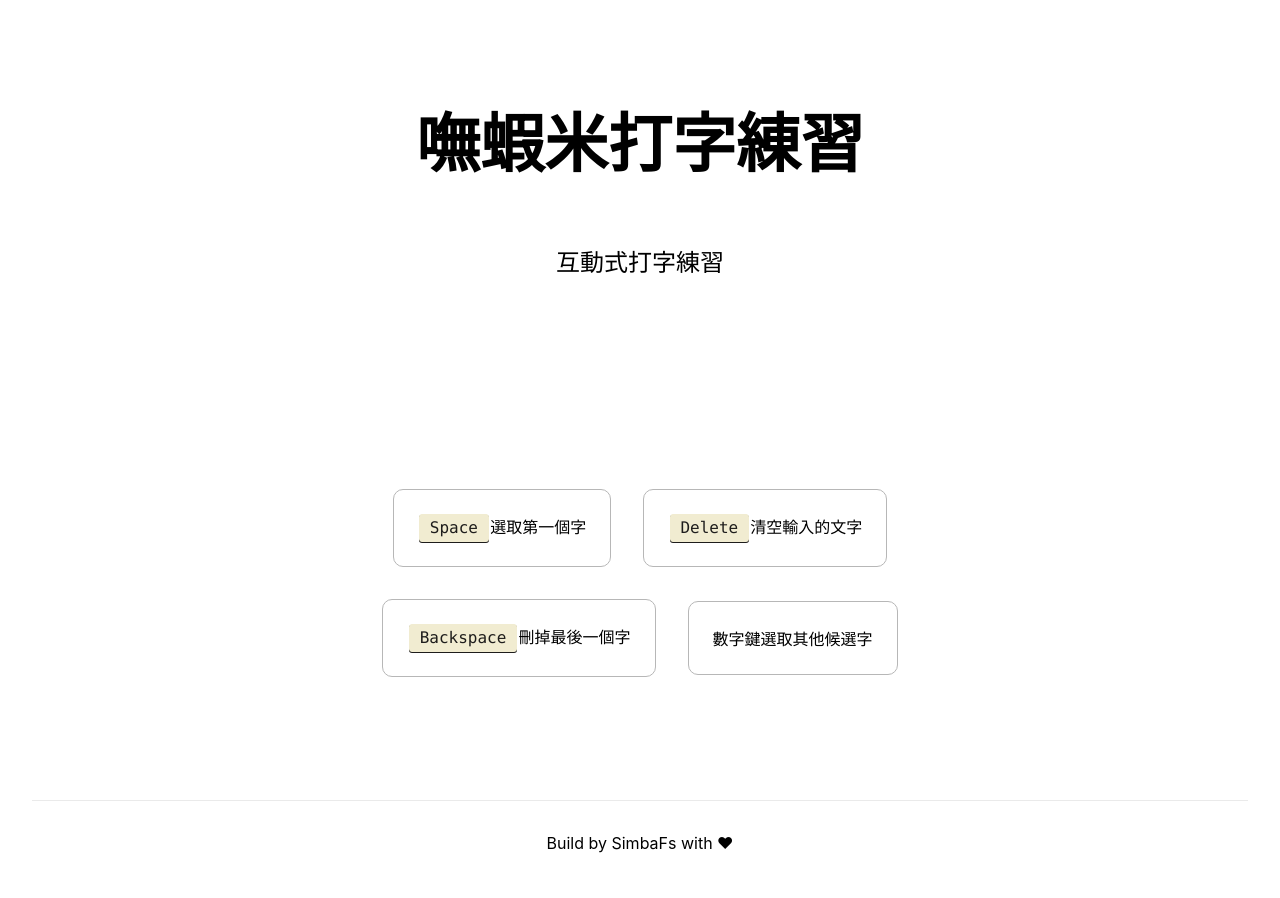
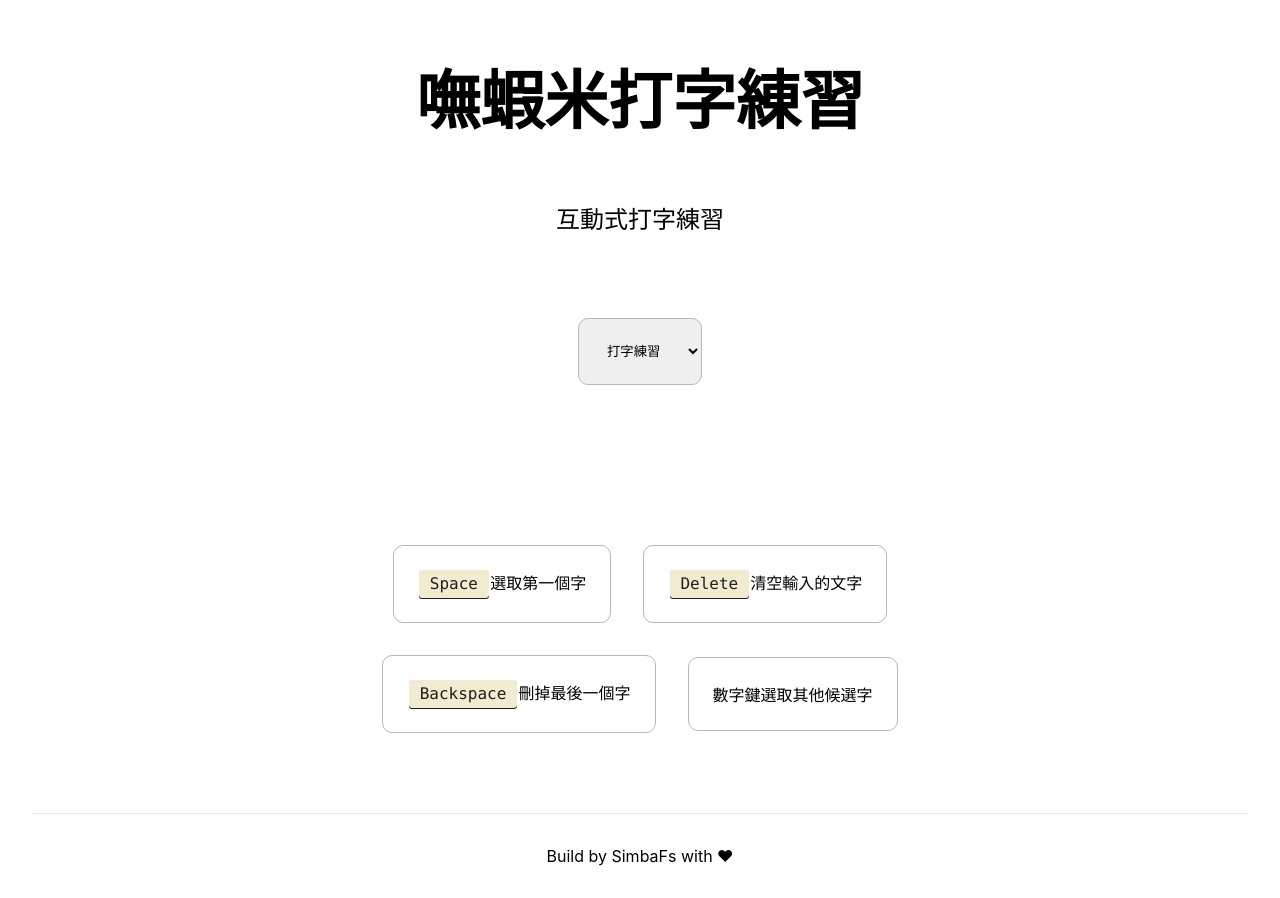
Before and after one commit to simbafs/boshiamy, a Next.js app: page /boshiamy/ in a window 1280 px wide. Built offline with nearby package versions, Linux system fonts and the light colour scheme.

Commit message:
mode switch

```diff
--- a/package.json
+++ b/package.json
@@ -9,9 +9,12 @@
         "lint": "next lint"
     },
     "dependencies": {
+        "bootstrap": "^5.2.2",
         "next": "12.3.1",
         "react": "18.2.0",
-        "react-dom": "18.2.0"
+        "react-bootstrap": "^2.5.0",
+        "react-dom": "18.2.0",
+        "react-dropdown": "^1.11.0"
     },
     "devDependencies": {
         "eslint": "8.24.0",
--- a/pages/index.js
+++ b/pages/index.js
@@ -1,7 +1,25 @@
 import Head from "next/head";
+import Link from "next/link";
+import { useRouter } from 'next/router'
 import { useEffect, useState } from "react";
+
+import encodeToChar from "../data/encodeToChar.json";
+
 import styles from "../styles/Home.module.css";
-import encodeToChar from "../data/encodeToChar.json";
+
+function ModeSwitch() {
+	const router = useRouter();
+	const clickHandler = e => {
+		router.push(`#${e}`)
+	}
+	return (
+		<select className={styles.card}>
+			<option onClick={() => clickHandler('typing')}>打字練習</option>
+			<option onClick={() => clickHandler('forward')}>正向查詢</option>
+			<option onClick={() => clickHandler('reverse')}>反向查詢</option>
+		</select>
+	);
+}
 
 /**
  *  @param e {string} - char
@@ -30,6 +48,7 @@ export default function Home() {
 	const [keys, setKeys] = useState("");
 	const [candidate, setCandidate] = useState([""]);
 	const [text, setText] = useState("");
+	const [mode, setMode] = useState("forward");
 
 	useEffect(() => {
 		const keydownHandler = e => {
@@ -85,6 +104,7 @@ export default function Home() {
 
 				<p className={styles.description}>互動式打字練習</p>
 
+				<ModeSwitch />
 				<h1 className={styles.title}>{keys}</h1>
 				<p className={styles.description}>{candidate}</p>
 				<h1 className={styles.title}>{text}</h1>
--- a/styles/Home.module.css
+++ b/styles/Home.module.css
@@ -85,11 +85,13 @@
 	max-width: 300px;
 }
 
-.card:hover,
-.card:focus,
-.card:active {
-	color: #0070f3;
-	border-color: #0070f3;
+/* .card:hover, */
+/* .card:focus, */
+/* .card:active { */
+.card:hover {
+	background-color: var(--gray);
+	/* color: #0070f3; */
+	/* border-color: #0070f3; */
 }
 
 .card h2 {
```
Also changed, not shown: 1 other file (tests, documents, lock files or other folders).
